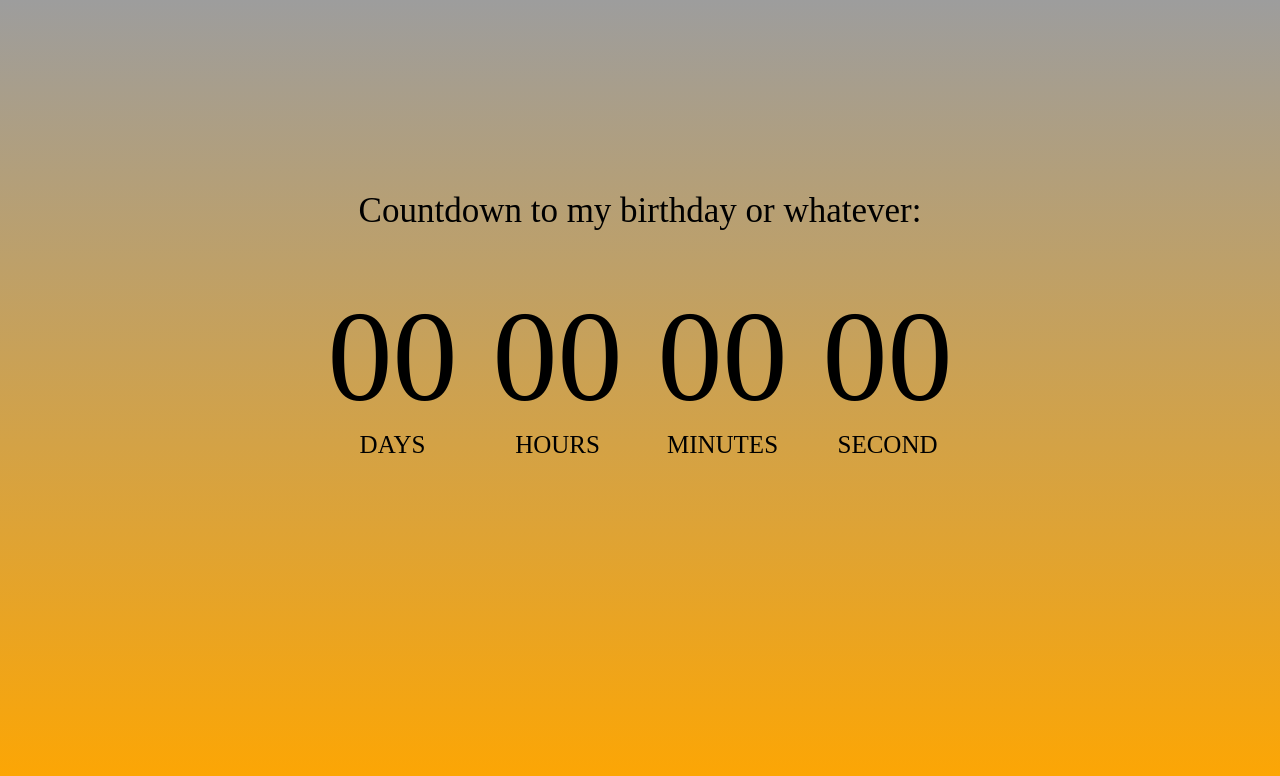
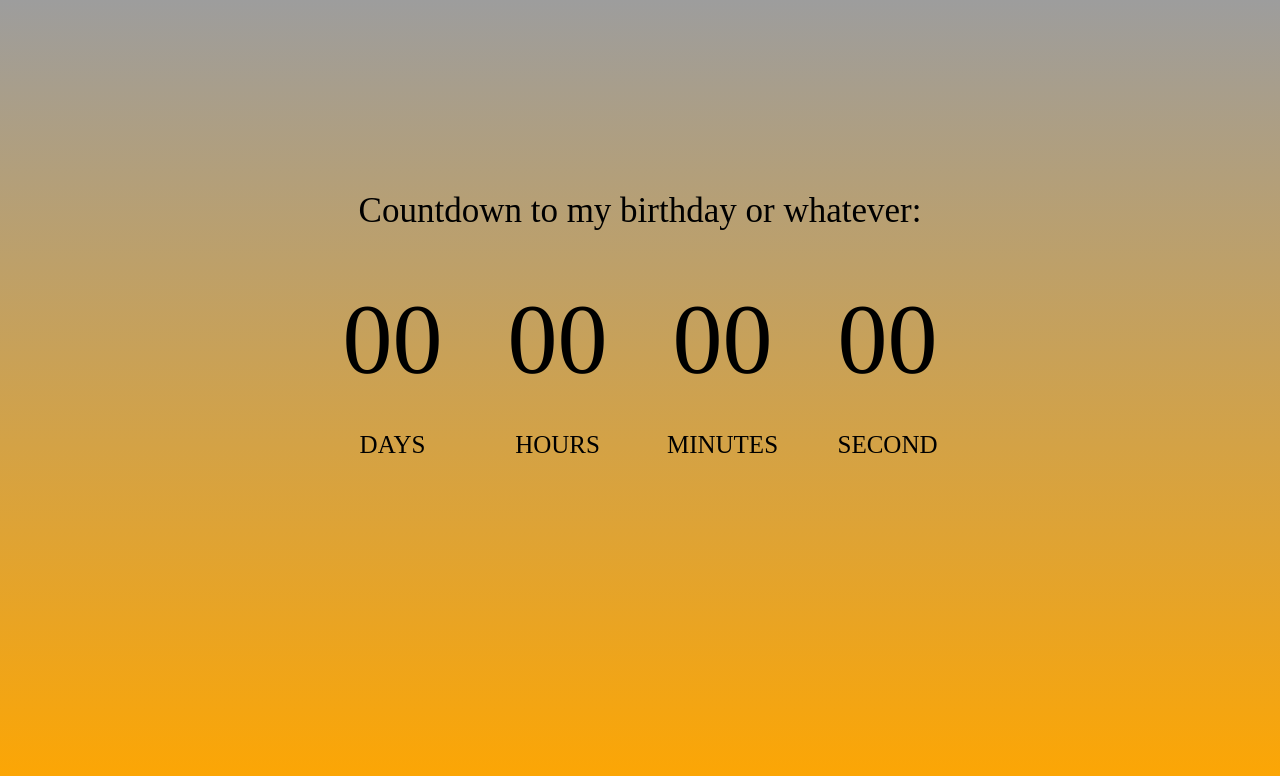
Before and after one commit to whatislove-zh/countdown, a plain HTML site: page index.html in a window 1280 px wide. Drawn offline with Linux system fonts and the light colour scheme; a web font is replaced by a local one.

Commit message:
Update style.css

```diff
--- a/style.css
+++ b/style.css
@@ -37,7 +37,7 @@
 .time{
     height: 150px;
     width: 150px;
-    font-size: 130px;
+    font-size: 100px;
 
 }
 .timeName{
```
